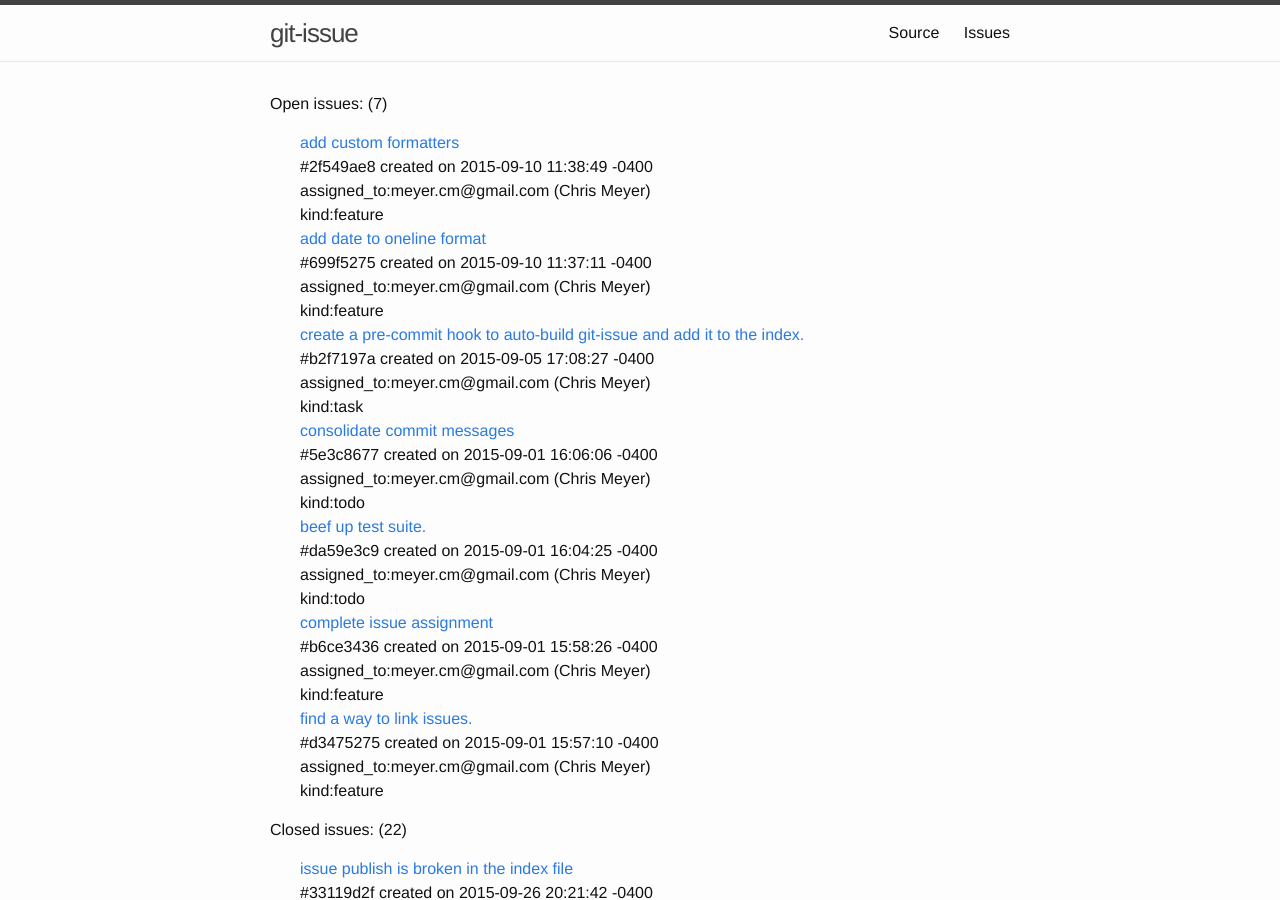
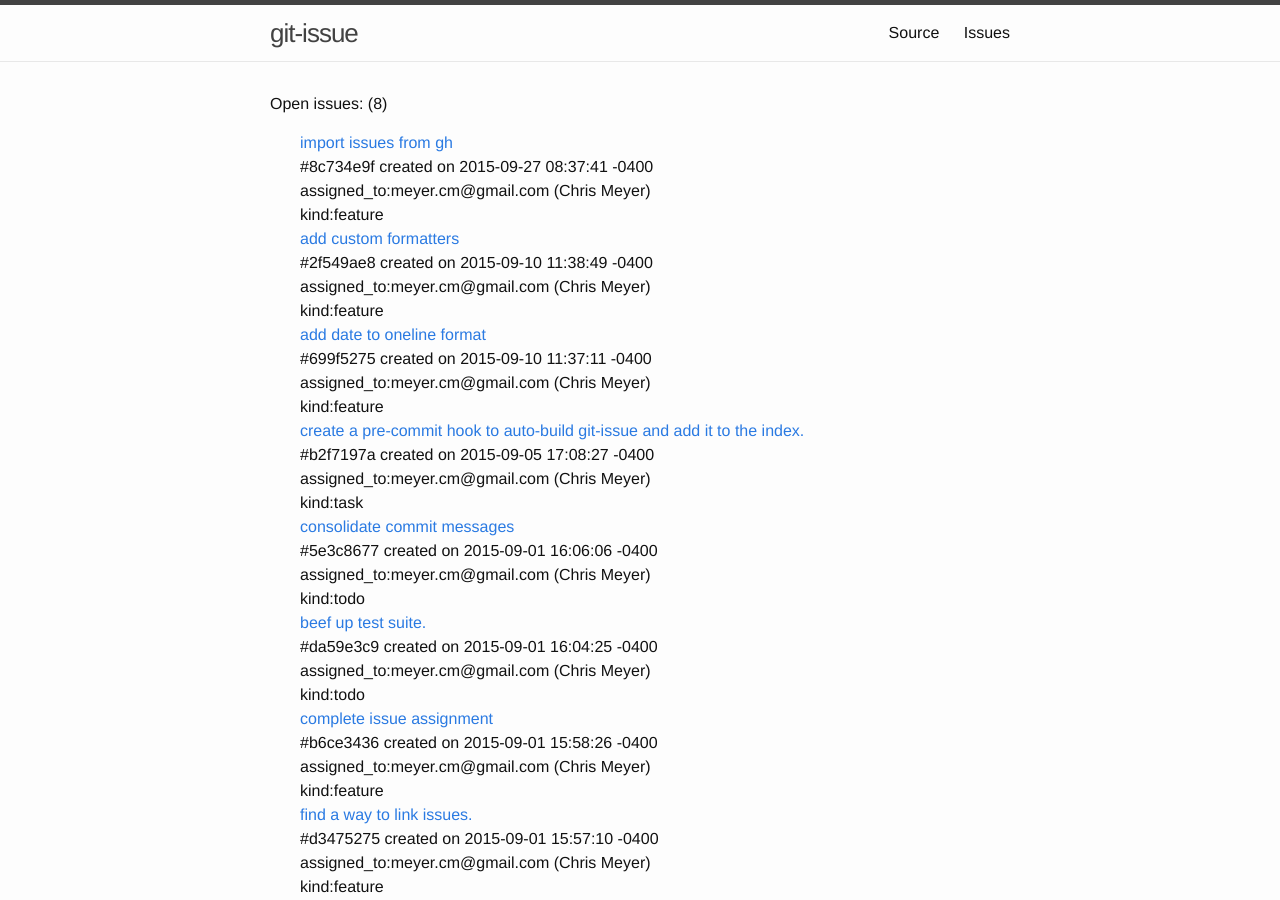
Before and after one commit to meyercm/git-issue, a Jekyll site: the page built from issues/index.html, in a window 1280 px wide and 900 px high. Built offline with Jekyll 4.4.1, drawn with Linux system fonts in a browser that asks for light colours; some of the changed text lies outside the part shown.

Commit message:
git-issue publish issues

```diff
--- a/issues/index.html
+++ b/issues/index.html
@@ -3,9 +3,23 @@ layout: default
 title: Issues
 ---
 <div>
-  <p>Open issues: (7)</p>
+  <p>Open issues: (8)</p>
   <ul class="issue_list">
         <li>
+      <div class="issue_list_entry">
+        <a href="8c734e9fc3aca365cf4d71c6c8aba805f4490eb4">import issues from gh</a>
+        <div class="issue_list_meta">
+          <span>
+            #8c734e9f created on 2015-09-27 08:37:41 -0400
+          </span>
+          <div class="tag_string">assigned_to:meyer.cm@gmail.com (Chris Meyer)</div>
+
+<div class="tag_string">kind:feature</div>
+
+        </div>
+      </div>
+    </li>
+    <li>
       <div class="issue_list_entry">
         <a href="2f549ae8d6f7035a1df49e2c841753ca1623b7f5">add custom formatters</a>
         <div class="issue_list_meta">
@@ -415,5 +429,5 @@ title: Issues
       </div>
     </li>
   </ul>
-  <p class="generation_time">Generated at 2015-09-26 20:35:05 -0400</p>
+  <p class="generation_time">Generated at 2015-09-29 07:42:16 -0400</p>
 </div>
```
Also changed, not shown: issues/8c734e9fc3aca365cf4d71c6c8aba805f4490eb4/index.md (added, +15 -0 lines).
